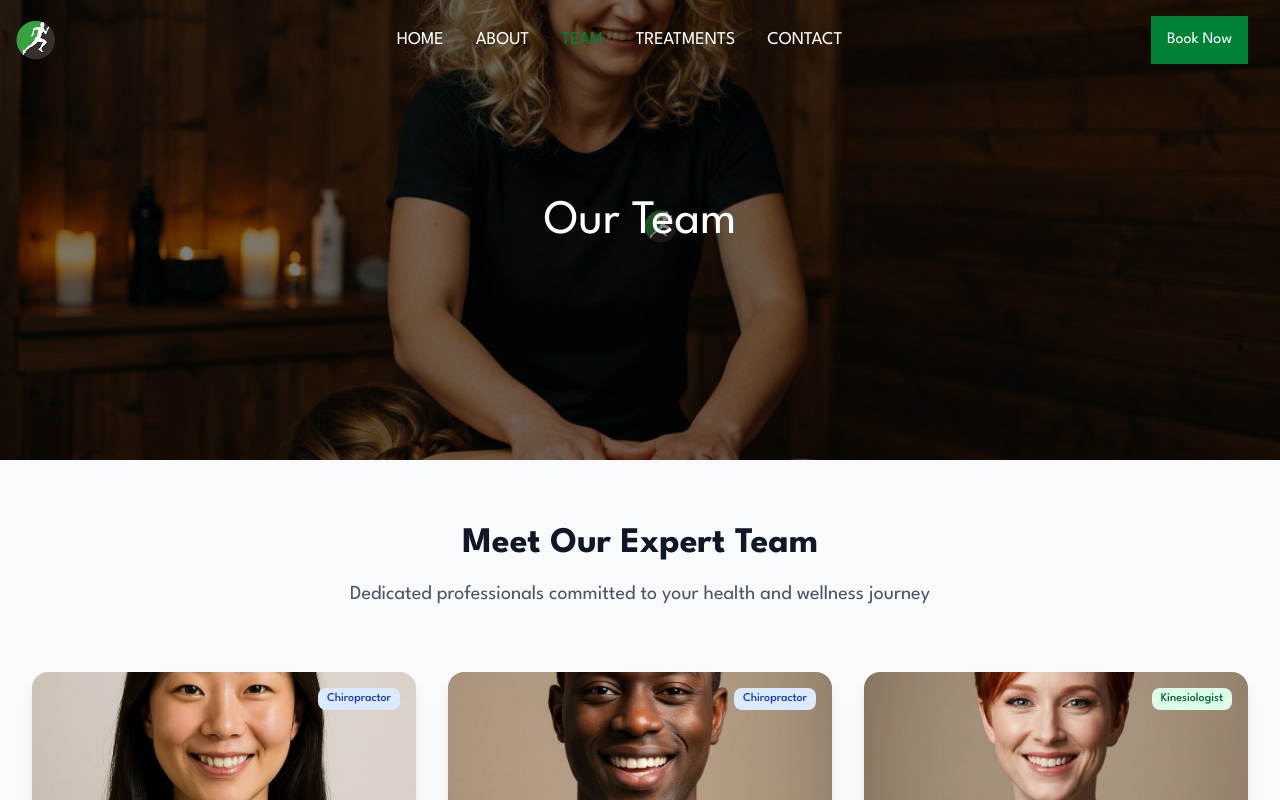
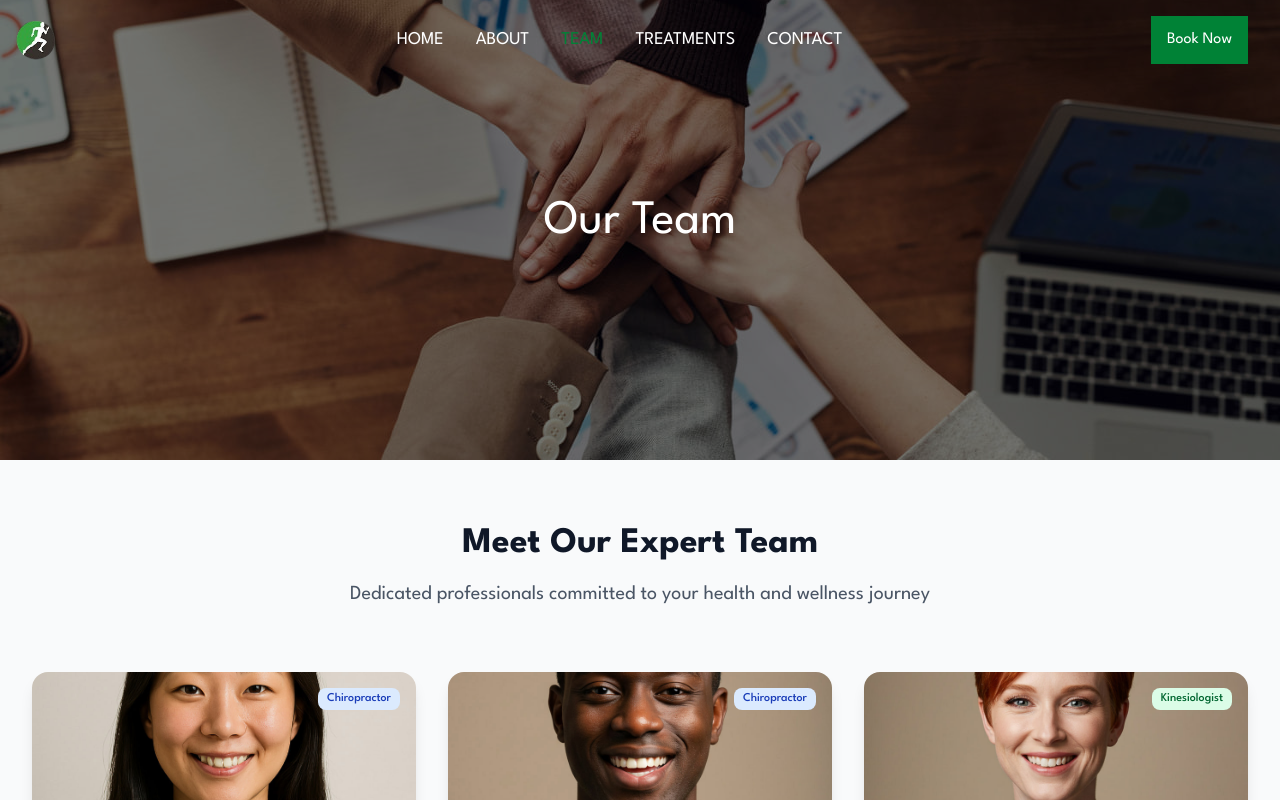
Before and after one commit to ike-nanino/stmhealth, a Next.js app: page /team in a window 1280 px wide. Shown: the top 800 px of the page. Built offline with nearby package versions, Linux system fonts and the light colour scheme.

Commit message:
✨ Update styles for Button component 🎨, enhance hover effects for better user interaction 🖱️, and improve accessibility features for screen readers ♿️

```diff
--- a/app/team/page.tsx
+++ b/app/team/page.tsx
@@ -41,10 +41,11 @@ const TeamPage = () => {
                 <div className="relative w-full h-auto overflow-hidden">
                   <div className="relative h-[460px] w-full">
                     <Image
-                      src="/assets/images/massage.jpg"
+                      src="/assets/images/teampic.jpg"
                       alt="Contact"
                       fill
                       className="object-cover"
+                      priority
                     />
                     <div className="absolute inset-0 bg-black/50" />
                     <div className="absolute inset-0 flex flex-col items-center justify-center text-white p-4">
```
Also changed, not shown: public/assets/images/teampic.jpg (added).
